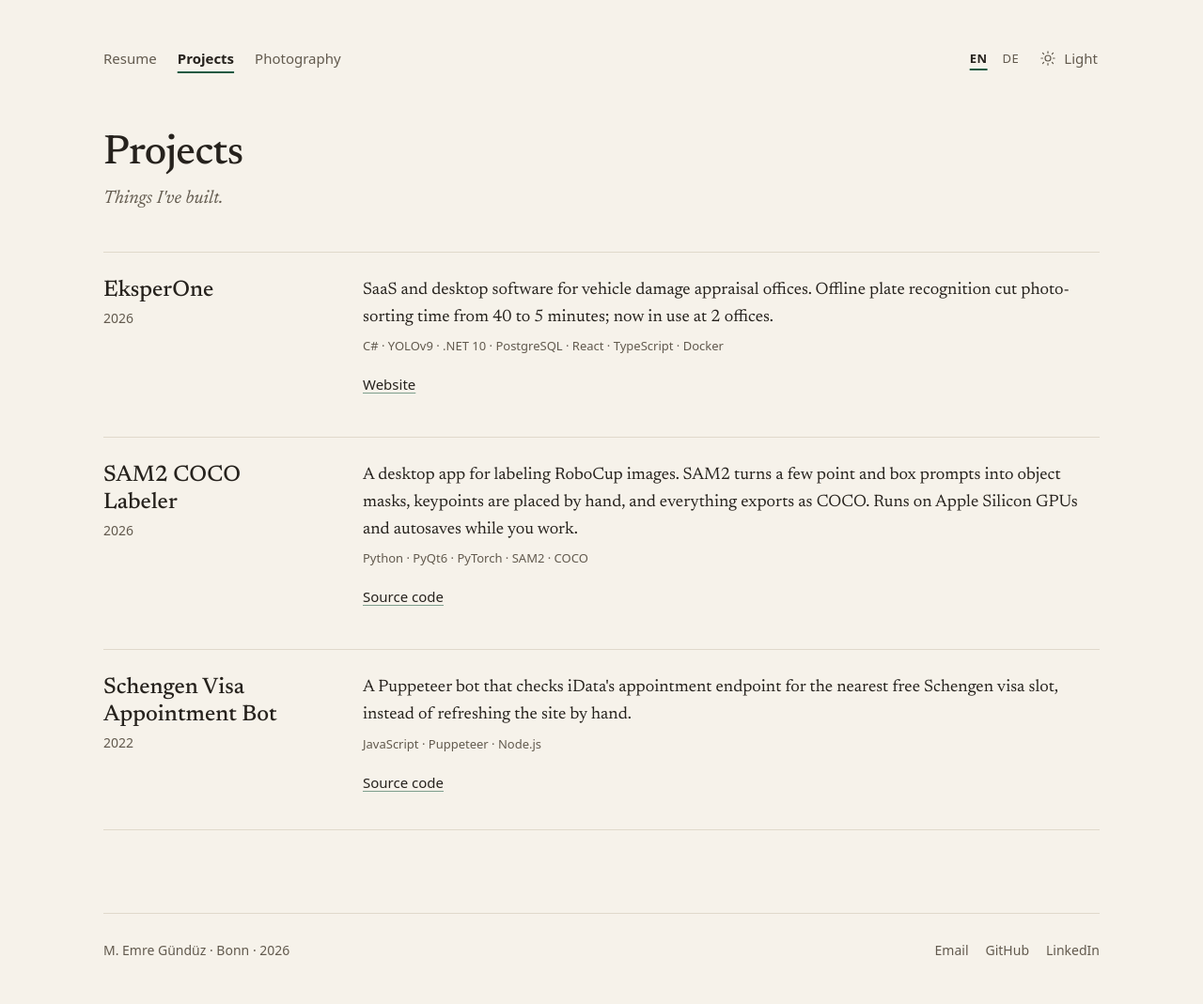
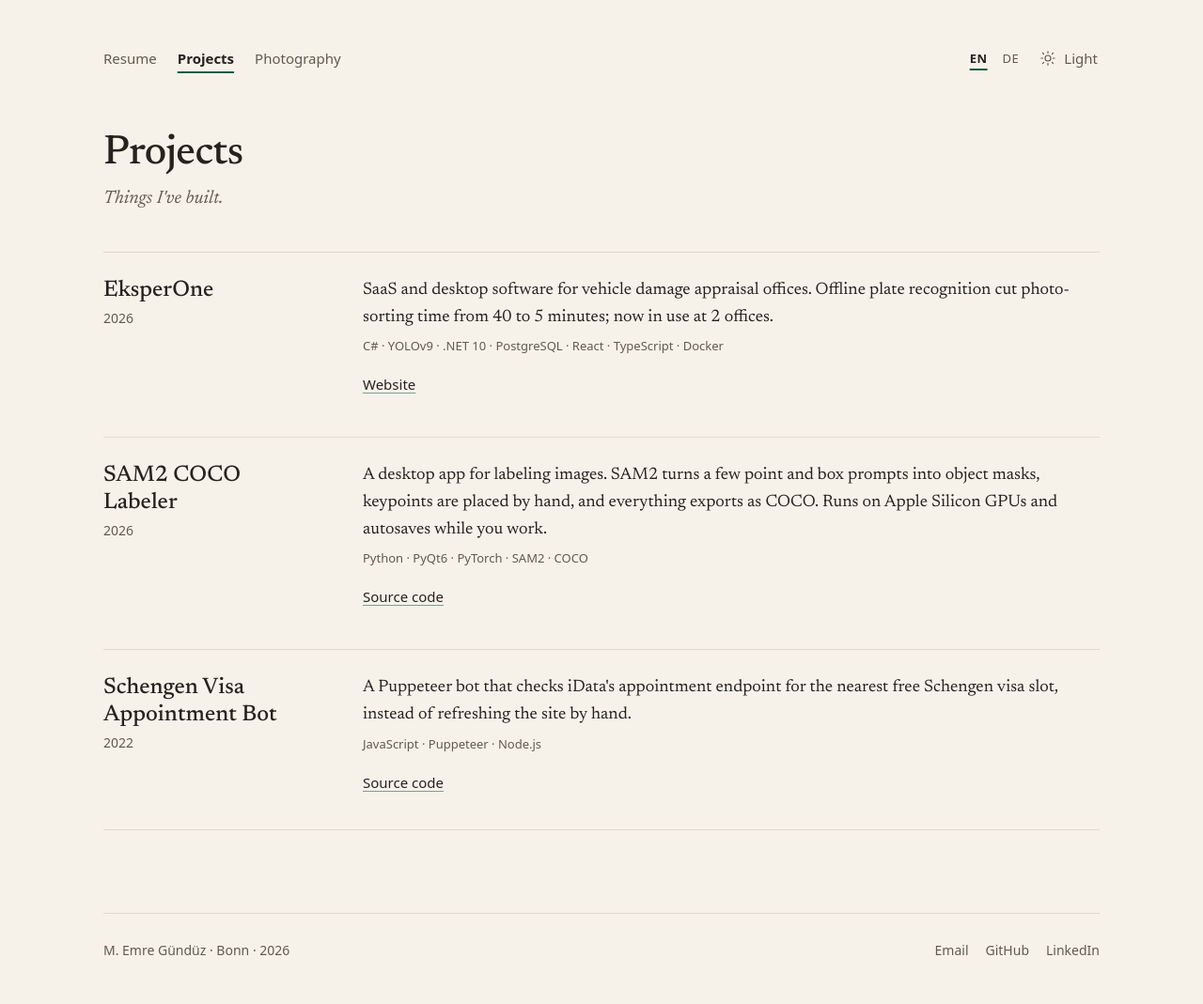
Before and after one commit to emreguenduez/emreguenduez.github.io, a Jekyll site: the page built from projects/index.html, in a window 1280 px wide. Shown: the whole page at 94% size. Built offline with Jekyll 4.4.1, drawn with Linux system fonts in a browser that asks for light colours.

Commit message:
Update projects

```diff
--- a/_data/projects.yml
+++ b/_data/projects.yml
@@ -11,7 +11,7 @@
 
 - name: SAM2 COCO Labeler
   year: 2026
-  description: A desktop app for labeling RoboCup images. SAM2 turns a few point and box prompts into object masks, keypoints are placed by hand, and everything exports as COCO. Runs on Apple Silicon GPUs and autosaves while you work.
+  description: A desktop app for labeling images. SAM2 turns a few point and box prompts into object masks, keypoints are placed by hand, and everything exports as COCO. Runs on Apple Silicon GPUs and autosaves while you work.
   description_de: Eine Desktop-App zum Annotieren von RoboCup-Bildern. SAM2 erzeugt aus wenigen Punkt- und Box-Prompts Objektmasken, Keypoints werden von Hand gesetzt, und alles wird als COCO exportiert. Läuft auf Apple-Silicon-GPUs und speichert automatisch.
   tags: [Python, PyQt6, PyTorch, SAM2, COCO]
   repo: https://github.com/emreguenduez/sam2-coco-labeler
```
